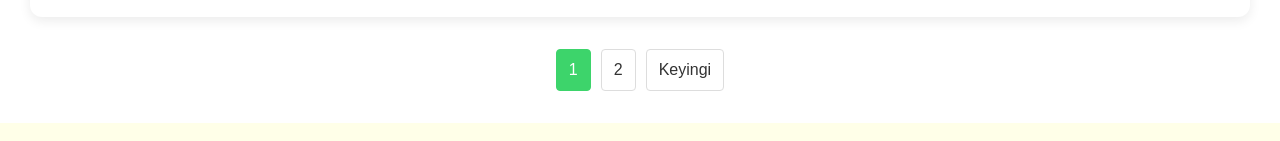
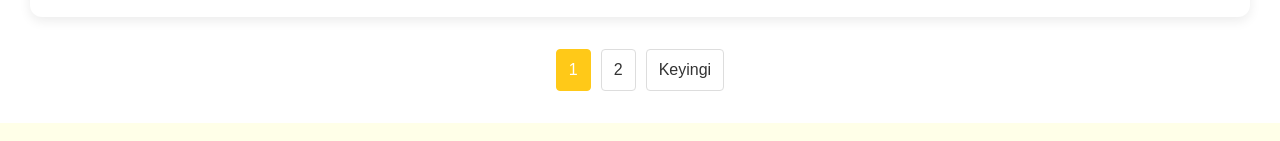
Before and after one commit to ShokhjahonNosirov/Zudlik, a plain HTML site: page result.html in a window 1280 px wide. Shown: the part 1091-1232 px from the top of the page. Drawn offline with nearby package versions, Linux system fonts and the light colour scheme; files whose address does not match are found by name.

Commit message:
fix: change color on result pagination to yellow

```diff
--- a/static/css/result.css
+++ b/static/css/result.css
@@ -212,9 +212,9 @@ h1 {
 
 .page-btn.active,
 .page-btn:hover {
-    background-color: #3DD46B;
+    background-color: #FFC918;
     color: #fff;
-    border-color: #3DD46B;
+    border-color: #FFC918;
 }
 
 /* Responsive Styling */
```
